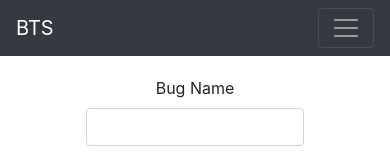
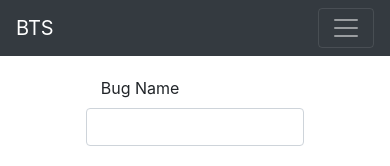
Before and after one commit to Sanjay-mg/BTS-angular, an Angular app: page /updateBug in a window 390 px wide. Shown: the top 166 px of the page. Built offline with nearby package versions, Linux system fonts and the light colour scheme.

Commit message:
updated update page css to fix lable issue

```diff
--- a/src/app/update-bug/update-bug.component.css
+++ b/src/app/update-bug/update-bug.component.css
@@ -4,7 +4,7 @@
 }
 .nameLable{
   align-self: center;
-  text-align: center;
+  text-align: right;
 }
 .main{
   margin:0px 0px 30px;
@@ -29,3 +29,8 @@ button{
 .updateBtn{
   width: 90%;
 }
+@media(max-width:575px){
+  .nameLable{
+    text-align: left;
+  }
+}
```
